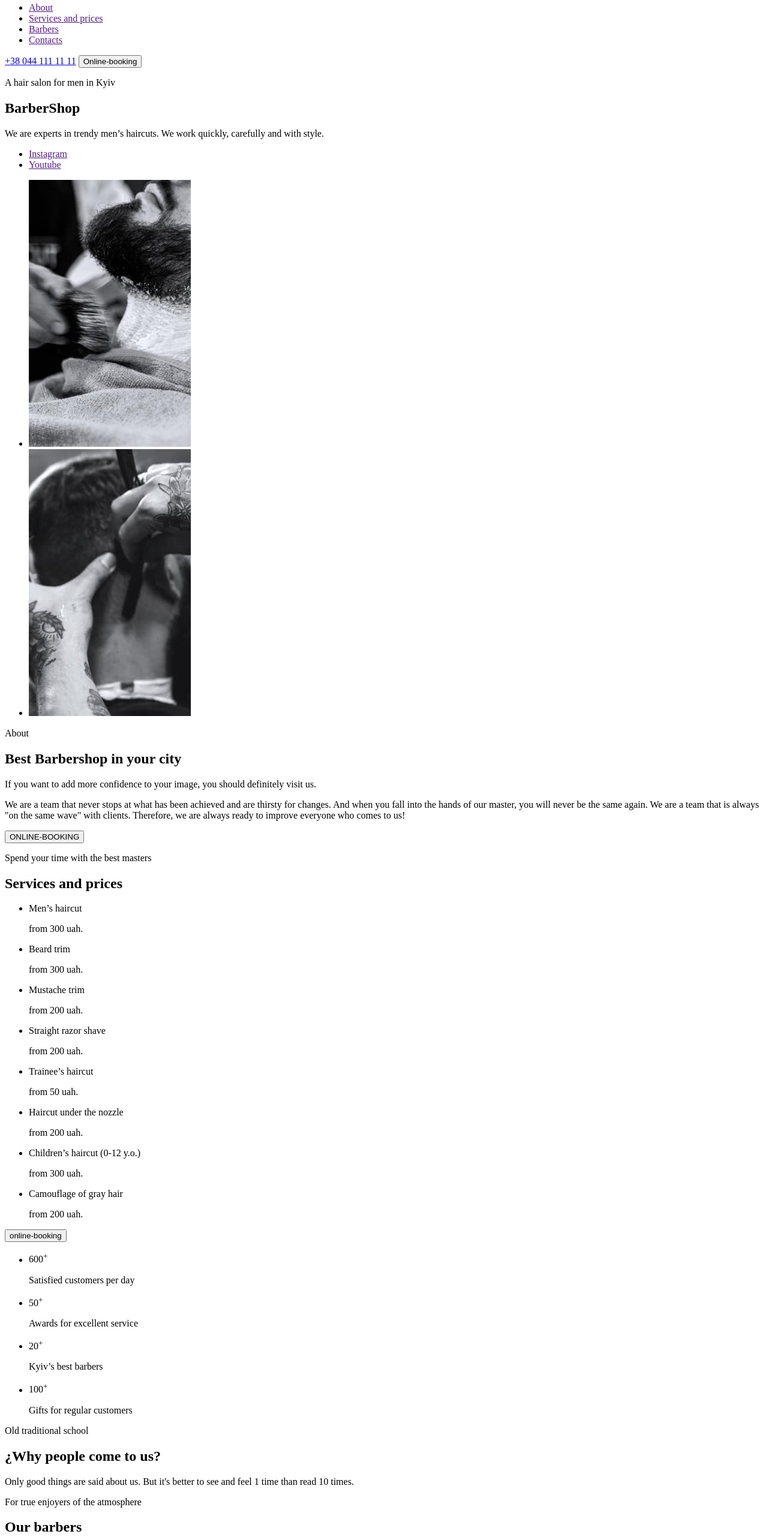
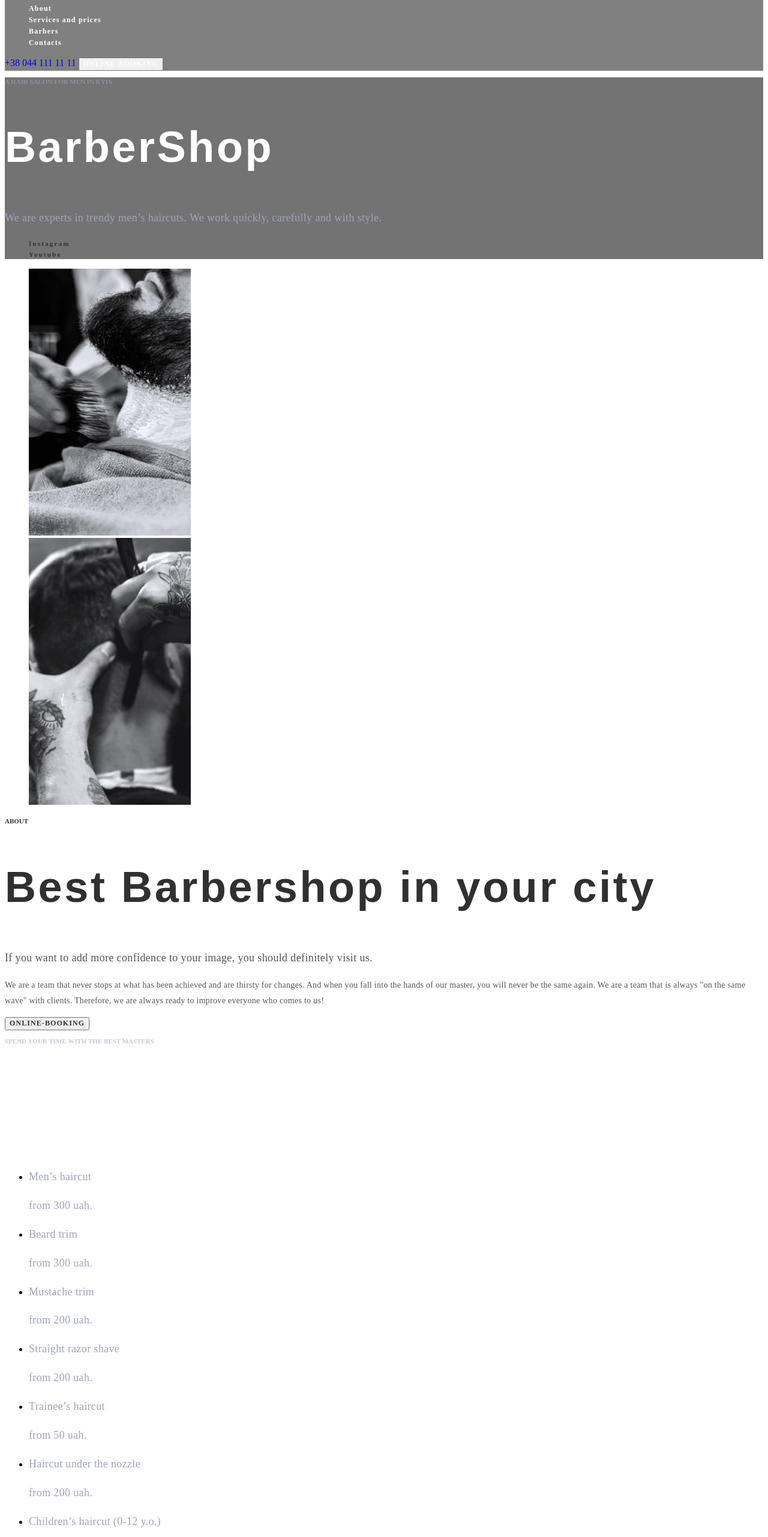
Before and after one commit to alexxbarik/fson-74-on, a plain HTML site: page index.html in a window 1280 px wide. Shown: the part 80-2643 px from the top of the page at 60% size. Drawn offline with Linux system fonts and the light colour scheme.

Commit message:
добавляє стилі шрифтів

```diff
--- /dev/null
+++ b/css/styles.css
@@ -0,0 +1,238 @@
+:root {
+    --primari-header-color: #303030;
+    --primary-link-color: #ffffff;
+    --second-header-color: #ffffff;
+    --accent-color: #FF6C00;
+}
+
+.body {
+    font-family: "Open Sans", "sans-serif";
+}
+/* УТИЛІТАРНИІ КЛАСИ */
+.link {
+    text-decoration: none;
+}
+
+.list {
+    list-style: none;
+}
+
+.btn {
+    font-family: inherit;
+    font-weight: 600;
+    font-size: 12px;
+    line-height: 1.33;
+    letter-spacing: 0.09em;
+    text-transform: uppercase;
+}
+.btn:hover,
+.btn:focus {
+background-color: var(--accent-color);
+}
+.after-title{
+font-size: 18px;
+line-height: 1.67;
+letter-spacing: 0.02em;
+}
+.visually-hidden{
+    position: absolute;
+    width: 1px;
+    height: 1px;
+    margin: -1px;
+    border: 0;
+    padding: 0;
+    white-space: nowrap;
+    overflow: hidden;
+}
+
+/* HEADER */
+header {
+    background-color: gray;
+}
+
+.header-link {
+    font-weight: 600;
+    font-size: 12px;
+    line-height: 1.33;
+    letter-spacing: 0.1em;
+    color: var(--primary-link-color);
+}
+.header-link:hover,
+.header-link:focus {
+    color: #FF6C00;
+}
+
+.hesder-tel {
+    font-weight: 600;
+    font-size: 12px;
+    line-height: 1.33;
+    letter-spacing: 0.1em;
+    color: var(--primary-link-color);
+}
+.header-btn {
+color: #FFFFFF;
+}
+.pre-title {
+    font-weight: 600;
+font-size: 11px;
+line-height: 1.36;
+text-transform: uppercase;
+}
+.title {
+    font-family: 'Raleway', sans-serif;
+    font-style: normal;
+    font-size: 72px;
+    line-height: 1.18;
+    letter-spacing: 0.05em;
+}
+
+/* HERO */
+.hero {
+    background-color: #737373;
+}
+.sub-title {
+color: rgba(157, 164, 189, 0.6);
+}
+.hero-title {
+color: var(--second-header-color);
+}
+.hero-text {
+font-size: 18px;
+line-height: 1.67;
+letter-spacing: 0.02em;
+color: #9DA4BD;
+}
+.hero-links {
+font-weight: 600;
+font-size: 11px;
+line-height: 1.36;
+letter-spacing: 0.2em;
+color: #303030;
+}
+.hero-links:hover,
+.hero-links:focus {
+    color: var(--accent-color);
+}
+/* ABOUT */
+.about-pre-title {
+color: var(--primari-header-color);
+}
+.about-title {
+color: var(--primari-header-color);
+}
+.about-after-title {
+    color: #555555;
+}
+.about-text {
+    font-size: 14px;
+    line-height: 1.86;
+    letter-spacing: 0.02em;
+    color: #555555;
+}
+.about-btn {
+color: var(--primari-header-color);
+}
+/* PRICES */
+.prices {
+}
+.prices-pre-title {
+    color: rgba(157, 164, 189, 0.6);
+}
+
+.prices-title {
+    color: var(--second-header-color);
+}
+
+.prices-elements {
+    font-size: 18px;
+    line-height: 1.66;
+    letter-spacing: 0.02em;
+    color: #9DA4BD;
+}
+.prices-btn{
+    color: #FFFFFF;
+}
+/* BENEFITS */
+
+.benefits-items > span {
+font-weight: 700;
+font-size: 42px;
+line-height: 1.36;
+text-align: center;
+letter-spacing: 0.05em;
+color: var(--primari-header-color);
+}
+.benefits-items > sup {
+font-weight: 600;
+font-size: 16px;
+line-height: 1.38;
+text-align: center;
+color: var(--accent-color);
+}
+.benefits-pre-title {
+    color: var(--primari-header-color);
+}
+
+.benefits-title {
+    color: var(--primari-header-color);
+}
+
+.benefits-after-title {
+color: #555555;
+}
+/* BARBERS */
+.barbers-pre-title {
+    color: var(--primari-header-color);
+}
+.barbers-title {
+    color: var(--primari-header-color);
+}
+
+.barbers-name {
+font-weight: 400;
+font-size: 18px;
+line-height: 1.38;
+text-align: center;
+letter-spacing: 0.02em;
+color: var(--primari-header-color);
+}
+.barbers-info {
+font-size: 14px;
+line-height: 1.35;
+text-align: center;
+letter-spacing: 0.02em;
+color: var(--accent-color);
+}
+/* GALLERY */
+.gallery-pre-title{
+    color: var(--primari-header-color);
+}
+/* FORM */
+.form-title{
+    color: var(--primari-header-color);
+}
+/* CONTACTS */
+
+.contacts-title {
+    color: var(--second-header-color);
+}
+.contacts-links {
+font-style: normal;
+font-weight: 400;
+font-size: 18px;
+line-height: 1.67;
+letter-spacing: 0.02em;
+color: #9DA4BD;
+}
+.contact-address {
+font-weight: 700;
+}
+.contacts-pre-title {
+color: var(--primary-link-color);
+}
+.contacts-text {
+font-size: 18px;
+line-height: 1.67;
+letter-spacing: 0.02em;
+color: #9DA4BD;
+}
--- a/index.html
+++ b/index.html
@@ -5,167 +5,168 @@
     <meta http-equiv="X-UA-Compatible" content="IE=edge">
     <meta name="viewport" content="width=device-width, initial-scale=1.0">
     <title>Barbershop</title>
+    <link rel="stylesheet" href="./css/styles.css">
 </head>
 <body>
-    <header>
-    <a href="">
+    <header class="header">
+    <a href="" class="header logo">
         <img src="./img/Logo.svg" alt="logo">
     </a>
-    <nav>
-        <ul>
-            <li><a href="">About</a></li>
-            <li><a href="">Services and prices</a></li>
-            <li><a href="">Barbers</a></li>
-            <li><a href="">Contacts</a></li>
+    <nav class="header-nav">
+        <ul class="header-list list">
+            <li><a href="" class="header-link link">About</a></li>
+            <li><a href="" class="header-link link">Services and prices</a></li>
+            <li><a href="" class="header-link link">Barbers</a></li>
+            <li><a href="" class="header-link link">Contacts</a></li>
         </ul>
     </nav>
-        <a href="tel:+380441111111">+38 044 111 11 11</a>
-        <button type="button">Online-booking</button>
+        <a href="tel:+380441111111" class="header-tel link">+38 044 111 11 11</a>
+        <button type="button" class="header-btn btn">Online-booking</button>
     </header>
     <main>
-        <section>
-            <p>A hair salon for men in Kyiv</p>
-            <h1>BarberShop</h1>
-            <p>We are experts in trendy men’s haircuts.
+        <section class="hero">
+            <p class="sub-title pre-title">A hair salon for men in Kyiv</p>
+            <h1 class="hero-title title">BarberShop</h1>
+            <p class="hero-text">We are experts in trendy men’s haircuts.
                 We work quickly, carefully and with style.</p>
-            <ul>
-                <li><a href="" rel="noopener noreferrer nofollow">Instagram</a></li>
-                <li><a href="" rel="noopener noreferrer nofollow">Youtube</a></li>
+            <ul class="hero-list list">
+                <li><a href="" rel="noopener noreferrer nofollow" class="hero-links link">Instagram</a></li>
+                <li><a href="" rel="noopener noreferrer nofollow" class="hero-links link">Youtube</a></li>
             </ul>
         </section>
-        <section>
-            <ul>
-                <li><img src="./img/img_1.jpg" alt="shaving the beard" width="270"></li>
-                <li><img src="./img/img_2.jpg" alt="hair cut" width="270"></li>
+        <section class="about">
+            <ul class="list-about list">
+                <li class="about-items"><img src="./img/img_1.jpg" alt="shaving the beard" width="270"></li>
+                <li class="about-items"><img src="./img/img_2.jpg" alt="hair cut" width="270"></li>
             </ul>
-            <p>About</p>
-            <h2>Best Barbershop in your city</h2>
-            <p>If you want to add more confidence to your image, you should definitely visit us.</p>
-            <p>We are a team that never stops at what has been achieved and are thirsty
+            <p class="about-pre-title pre-title">About</p>
+            <h2 class="about-title title">Best Barbershop in your city</h2>
+            <p class="about-after-title after-title">If you want to add more confidence to your image, you should definitely visit us.</p>
+            <p class="about-text">We are a team that never stops at what has been achieved and are thirsty
             for changes. And when you fall into the hands of our master, you will never be the
              same again. We are a team that is always "on the same wave" with clients.
              Therefore, we are always ready to improve everyone who comes to us!
             </p>
-            <button type="button">ONLINE-BOOKING</button>
+            <button type="button" class="about-btn btn">ONLINE-BOOKING</button>
         </section>
-     <section>
-        <p>Spend your time with the best masters</p>
-        <h2>Services and prices</h2>
-        <ul>
-            <li>
-                <p>Men’s haircut</p>
-                <p>from 300 uah.</p>
+     <section class="prices">
+        <p class="prices-pre-title pre-title">Spend your time with the best masters</p>
+        <h2 class="prices-title title">Services and prices</h2>
+        <ul class="prices-list">
+            <li class="prices-items">
+                <p class="prices-elements">Men’s haircut</p>
+                <p class="prices-elements">from 300 uah.</p>
             </li>
-            <li>
-                <p>Beard trim</p>
-                <p>from 300 uah.</p>
+            <li class="prices-items">
+                <p class="prices-elements">Beard trim</p>
+                <p class="prices-elements">from 300 uah.</p>
             </li>
-            <li>
-                <p>Mustache trim</p>
-                <p>from 200 uah.</p>
+            <li class="prices-items">
+                <p class="prices-elements">Mustache trim</p>
+                <p class="prices-elements">from 200 uah.</p>
             </li>
-            <li>
-                <p>Straight razor shave</p>
-                <p>from 200 uah.</p>
+            <li class="prices-items">
+                <p class="prices-elements">Straight razor shave</p>
+                <p class="prices-elements">from 200 uah.</p>
             </li>
         </ul>
         <ul>
-            <li>
-                <p>Trainee’s haircut</p>
-                <p>from 50 uah.</p>
+            <li class="prices-items">
+                <p class="prices-elements">Trainee’s haircut</p>
+                <p class="prices-elements">from 50 uah.</p>
             </li>
-            <li>
-                <p>Haircut under the nozzle</p>
-                <p>from 200 uah.</p>
+            <li class="prices-items">
+                <p class="prices-elements">Haircut under the nozzle</p>
+                <p class="prices-elements">from 200 uah.</p>
             </li>
-            <li>
-                <p>Children’s haircut (0-12 y.o.)</p>
-                <p>from 300 uah.</p>
+            <li class="prices-items">
+                <p class="prices-elements">Children’s haircut (0-12 y.o.)</p>
+                <p class="prices-elements">from 300 uah.</p>
             </li>
-            <li>
-                <p>Camouflage of gray hair</p>
-                <p>from 200 uah.</p>
+            <li class="prices-items">
+                <p class="prices-elements">Camouflage of gray hair</p>
+                <p class="prices-elements">from 200 uah.</p>
             </li>
         </ul>
-        <button type="button">online-booking</button>
+        <button type="button" class="prices-btn btn">online-booking</button>
      </section>
-     <section>
-        <ul>
-            <li>
+     <section class="benefits">
+        <ul class="benefits-list list">
+            <li class="benefits-items">
                 <span>600</span><sup>+</sup>
                 <p>Satisfied customers per day</p>
             </li>
-            <li>
+            <li class="benefits-items">
                 <span>50</span><sup>+</sup>
                 <p>Awards for excellent service</p>
             </li>
-            <li>
+            <li class="benefits-items">
                 <span>20</span><sup>+</sup>
                 <p>Kyiv’s best
                     barbers</p>
             </li>
-            <li>
+            <li class="benefits-items">
                 <span>100</span><sup>+</sup>
                 <p>Gifts for regular customers</p>
             </li>
         </ul>
-        <p>Old traditional school</p>
-        <h2>¿Why people come to us?</h2>
-        <p>Only good things are said about us. But it's better to see and feel 1 time than read 10 times. </p>
+        <p class="benefits-pre-title pre-title">Old traditional school</p>
+        <h2 class="benefits-title title">¿Why people come to us?</h2>
+        <p class="benefits-after-title after-title">Only good things are said about us. But it's better to see and feel 1 time than read 10 times. </p>
      </section>
-     <section>
-        <p>For true enjoyers of the atmosphere</p>
-        <h2>Our barbers</h2>
-                <ul>
-                    <li>
+     <section class="barbers">
+        <p class="barbers-pre-title pre-title">For true enjoyers of the atmosphere</p>
+        <h2 class="barbers-title title">Our barbers</h2>
+                <ul class="barbers-list">
+                    <li class="barbers-items">
                         <img src="./img/img_3.jpg" alt="our barbers" width="370">
-                        <h3>John Smith</h3>
-                        <p>Extreme Barber</p>
+                        <h3 class="barbers-name">John Smith</h3>
+                        <p class="barbers-info">Extreme Barber</p>
                     </li>
-                    <li>
+                    <li class="barbers-items">
                         <img src="./img/img_4.jpg" alt="our barbers" width="370">
-                        <h3>Michele Doe</h3>
-                        <p>Extreme Barber</p>
+                        <h3 class="barbers-name">Michele Doe</h3>
+                        <p class="barbers-info">Extreme Barber</p>
                     </li>
-                    <li>
+                    <li class="barbers-items">
                         <img src="./img/img_5.jpg" alt="our barbers" width="370">
-                        <h3>Alan Black</h3>
-                        <p>Extreme Barber</p>
+                        <h3 class="barbers-name">Alan Black</h3>
+                        <p class="barbers-info">Extreme Barber</p>
                     </li>
                 </ul>
      </section>
-     <section>
-        <h2 hidden>Gallery</h2>
-        <p>In Latin, "barba" means "beard"</p>
-        <ul>
+     <section class="gallery">
+        <p class="gallery-pre-title pre-title">In Latin, "barba" means "beard"</p>
+        <h2 class="visually-hidden title">Gallery</h2>
+        <ul class="gallery-list list">
             <li><img src="./img/Rectangle 25-min.jpg" alt="gallery image" width="270"></li>
             <li><img src="./img/Rectangle 26-min.jpg" alt="gallery image" width="270"></li>
             <li><img src="./img/Rectangle 27-min.jpg" alt="gallery image" width="270"></li>
             <li><img src="./img/Rectangle 28-min.jpg" alt="gallery image" width="270"></li>
         </ul>
      </section>
-     <section>
-        <h2>Online-booking</h2>
+     <section class="form">
+        <h2 class="form-title title">Online-booking</h2>
      </section>
-     <section>
-        <h2>Contacts</h2>
+     <section class="contacts">
+        <h2 class="contacts-title title">Contacts</h2>
         <address>
-            <ul>
-                <li><a href="https://goo.gl/maps/1jBhozPAjZDZP7is5" target="_blank" rel="noopener noreferrer nofollow">st. Vasilkivska, 7A
+            <ul class="contacts-list list">
+                <li class="contacts-items"><a href="https://goo.gl/maps/1jBhozPAjZDZP7is5" class="contacts-links links contact-address" target="_blank" rel="noopener noreferrer nofollow">st. Vasilkivska, 7A
                     Kiev, 08132</a></li>
-                <li><a href="tel:+380441111111">+38 044 111 11 11</a></li>
-                <li><a href="mail to:barbershop@email.com">barbershop@email.com</a></li>
+                <li class="contacts-items"><a href="tel:+380441111111" class="contacts-links links">+38 044 111 11 11</a></li>
+                <li class="contacts-items"><a href="mail to:barbershop@email.com" class="contacts-links links">barbershop@email.com</a></li>
             </ul>
         </address>
-            <p>Working hours</p>
-            <p>Every day from 9:00 to 22:00</p>
+            <p class="contacts-pre-title pre-title">Working hours</p>
+            <p class="contacts-text">Every day from 9:00 to 22:00</p>
      </section>
     </main>
-    <footer>
-        <p>&#169;Copyright 2020</p>
-        <ul>
-            <li><a href="" rel="noopener noreferrer nofollow">Instagram</a></li>
-            <li><a href="" rel="noopener noreferrer nofollow">Youtube</a></li>
+    <footer class="footer">
+        <p class="footer-copy">&#169;Copyright 2020</p>
+        <ul class="footer-list list">
+            <li class="footer-items"><a href="" rel="noopener noreferrer nofollow">Instagram</a></li>
+            <li class="footer-items"><a href="" rel="noopener noreferrer nofollow">Youtube</a></li>
         </ul>
     </footer>
 </body>
```
Also changed, not shown: about.html (added, +13 -0 lines).
